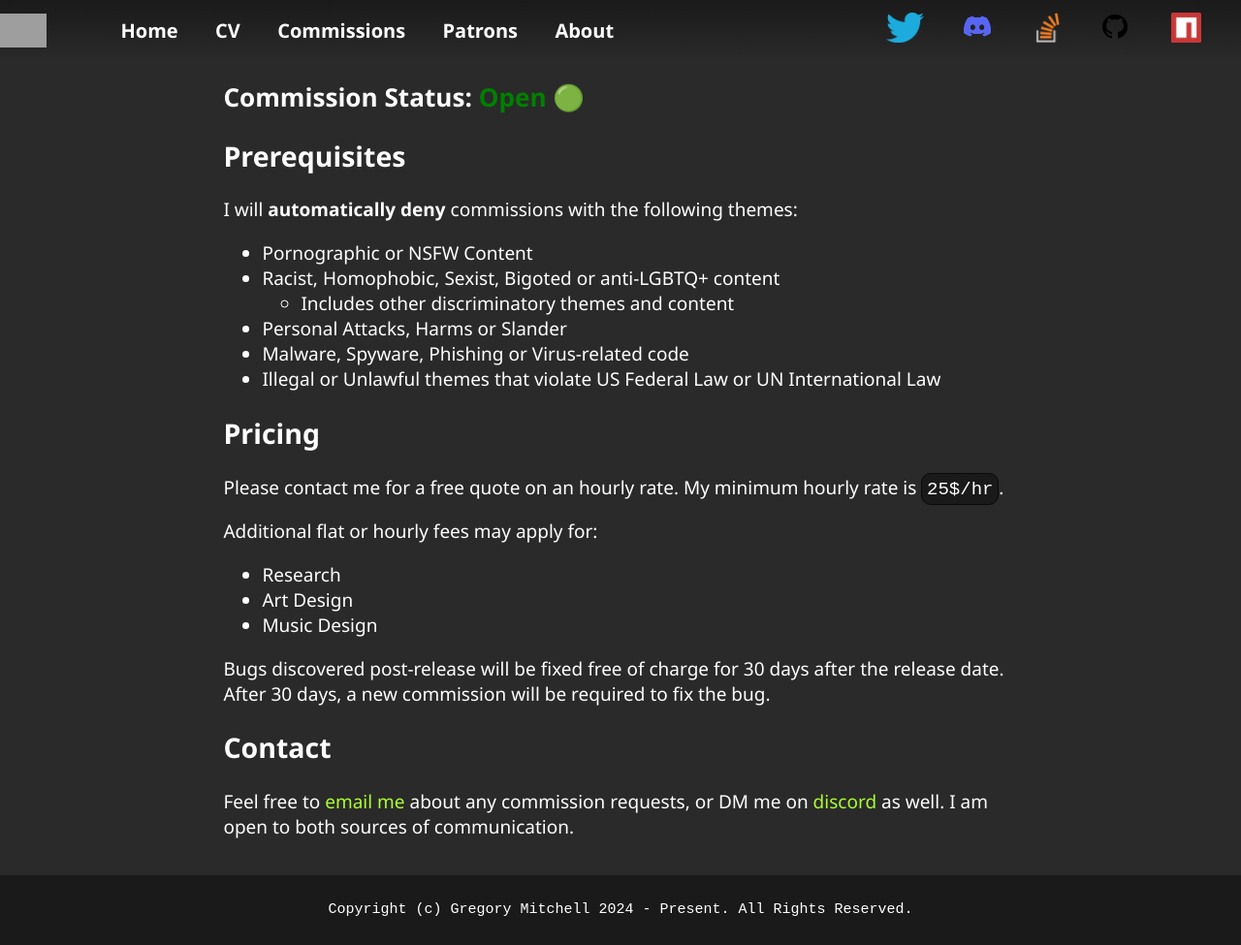
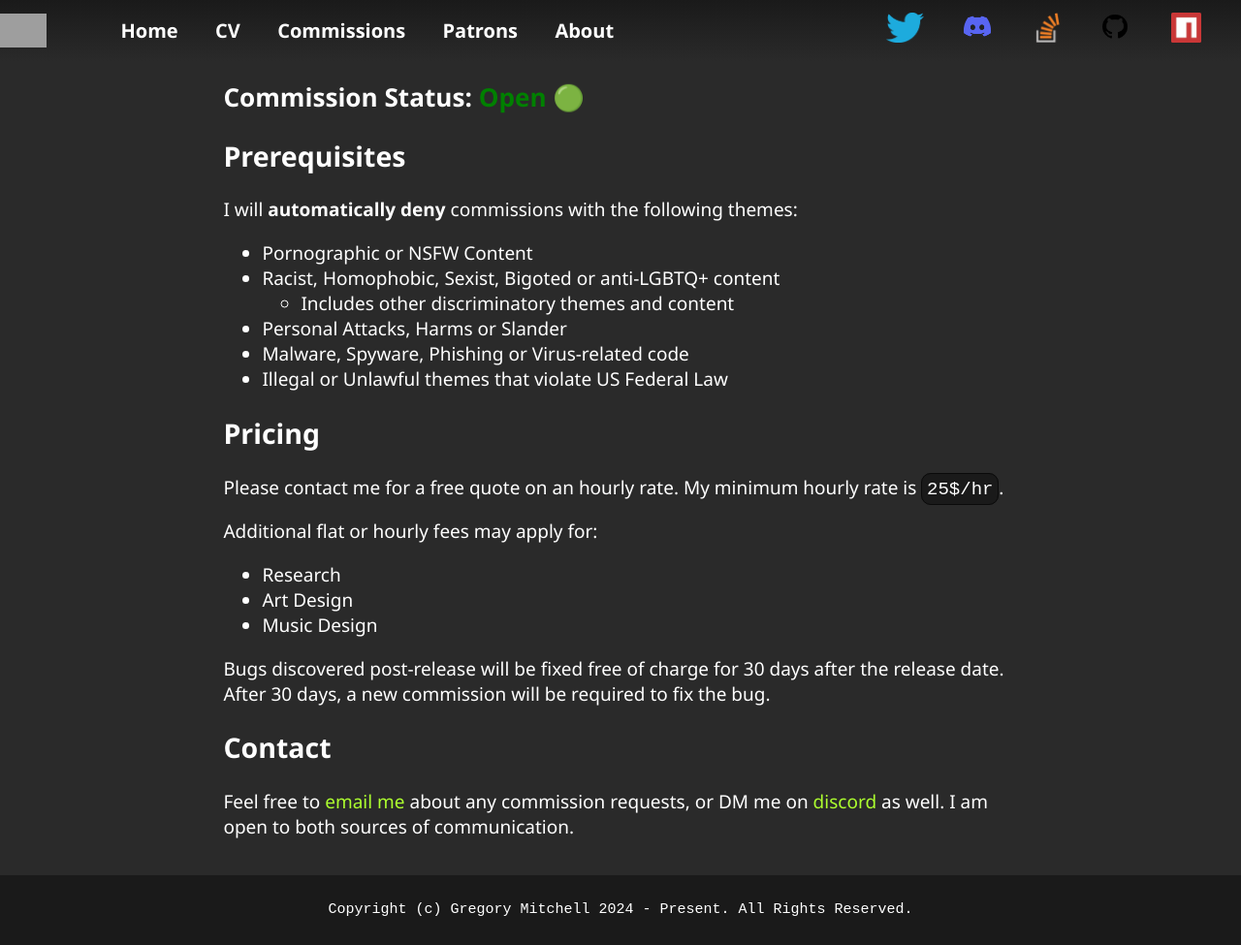
Before and after one commit to gmitch215/gmitch, a Jekyll site: the page built from commissions.md, in a window 1280 px wide. Shown: the whole page at 97% size. Built offline with Jekyll 4.4.1, drawn with Linux system fonts in a browser that asks for light colours; grey boxes are pictures that could not be loaded.

Commit message:
Update commissions.md

```diff
--- a/commissions.md
+++ b/commissions.md
@@ -16,7 +16,7 @@ I will **automatically deny** commissions with the following themes:
   - Includes other discriminatory themes and content
 - Personal Attacks, Harms or Slander
 - Malware, Spyware, Phishing or Virus-related code
-- Illegal or Unlawful themes that violate US Federal Law or UN International Law
+- Illegal or Unlawful themes that violate US Federal Law
 
 ## Pricing
 
```
